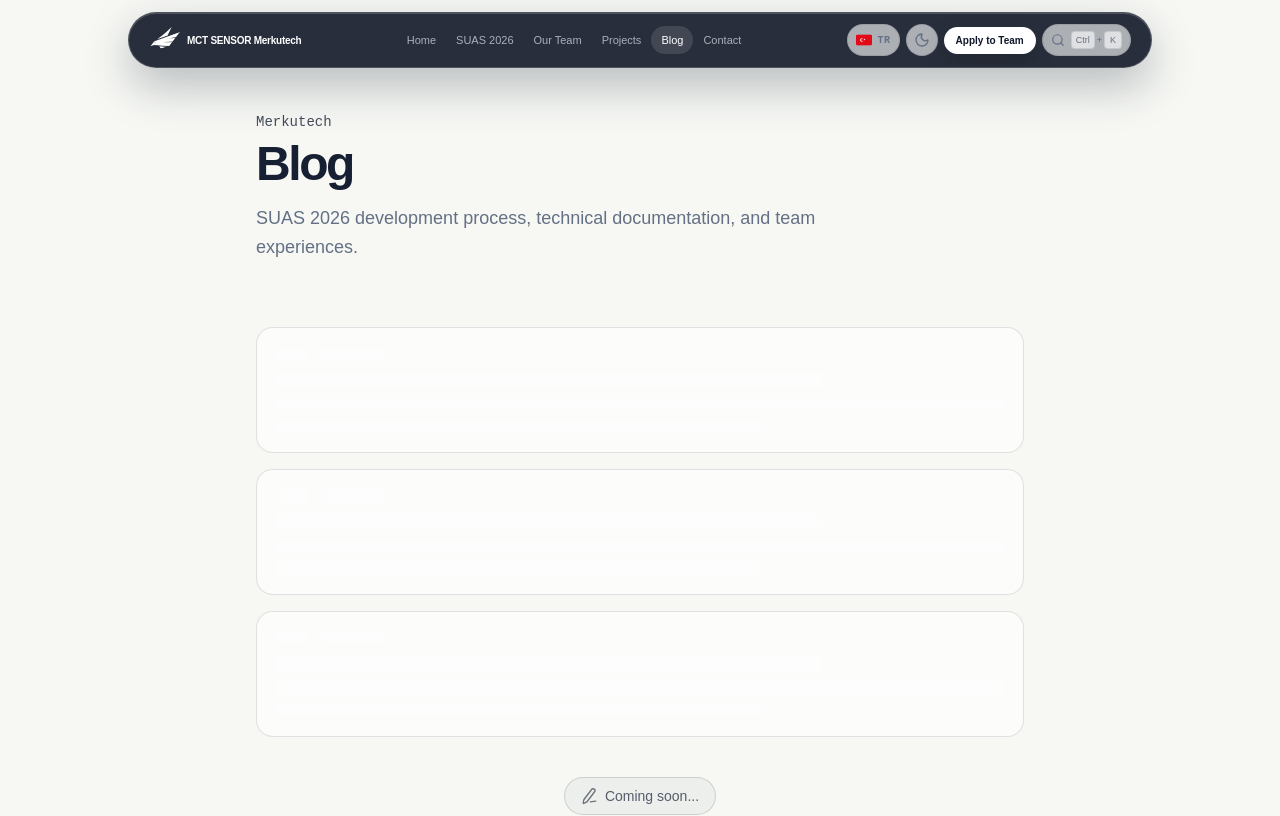
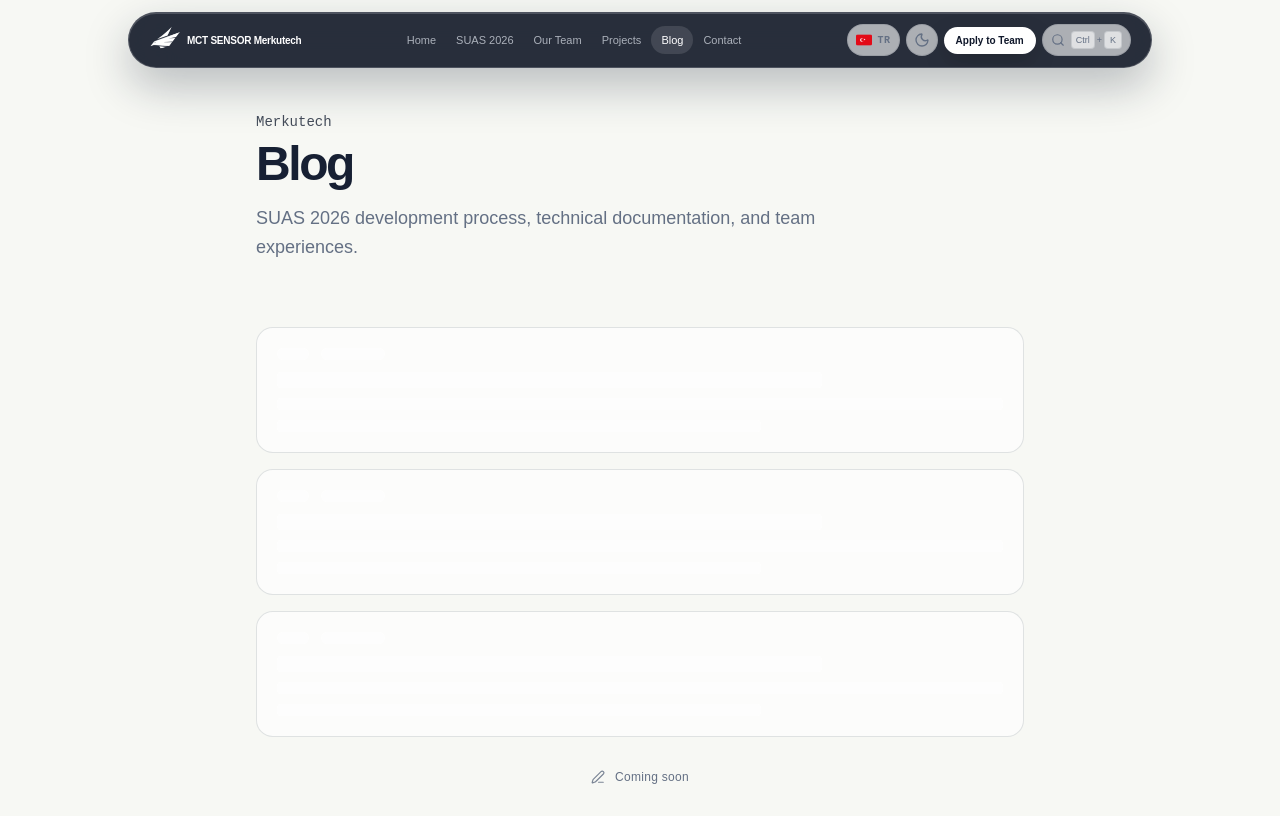
Before and after one commit to Merkutech/merkutech.github.io, a Next.js app: page /blog in a window 1280 px wide. Shown: the top 816 px of the page. Built offline with nearby package versions, Linux system fonts and the light colour scheme.

Commit message:
refactor: update BlogPage layout for improved visual consistency and accessibility

```diff
--- a/app/blog/page.tsx
+++ b/app/blog/page.tsx
@@ -73,22 +73,20 @@ export default function BlogPage() {
         </motion.div>
 
         <motion.div
-          initial={{ opacity: 0, y: 16 }}
-          animate={{ opacity: 1, y: 0 }}
-          transition={{ duration: 0.5, delay: 0.6, ease: easeOut }}
-          className="mt-10 flex items-center justify-center gap-3"
+          initial={{ opacity: 0 }}
+          animate={{ opacity: 1 }}
+          transition={{ duration: 0.6, delay: 0.5, ease: easeOut }}
+          className="mt-8 flex items-center justify-center gap-2.5 text-neutral-500"
         >
-          <div className="flex items-center gap-2 px-4 py-2 rounded-full border border-primary/15 bg-primary/[0.04]">
-            <motion.div
-              animate={{ rotate: [0, -8, 8, -8, 0] }}
-              transition={{ duration: 1.8, repeat: Infinity, repeatDelay: 2.5 }}
-            >
-              <PenLine className="h-4 w-4 text-primary/60" />
-            </motion.div>
-            <span className="text-sm text-primary/70 font-medium">
-              {language === "tr" ? "Yakında burada..." : "Coming soon..."}
-            </span>
-          </div>
+          <motion.div
+            animate={{ opacity: [0.3, 1, 0.3] }}
+            transition={{ duration: 2.4, repeat: Infinity, ease: "easeInOut" }}
+          >
+            <PenLine className="h-3.5 w-3.5" />
+          </motion.div>
+          <span className="text-xs tracking-wide">
+            {language === "tr" ? "Yakında burada" : "Coming soon"}
+          </span>
         </motion.div>
       </div>
     </div>
```
